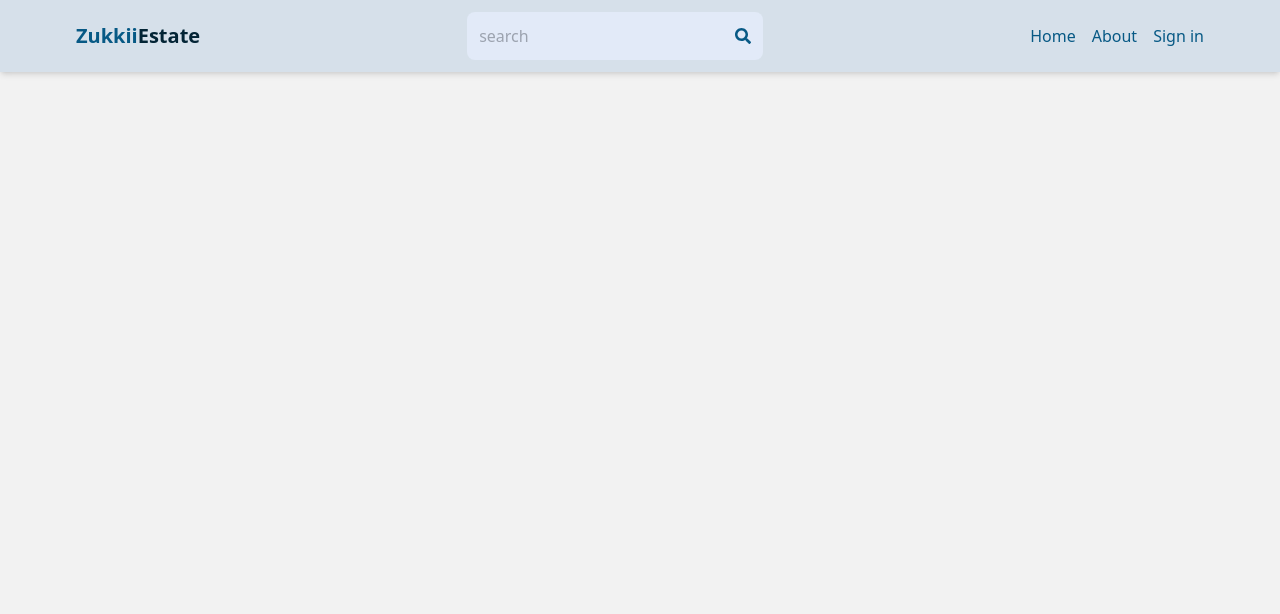
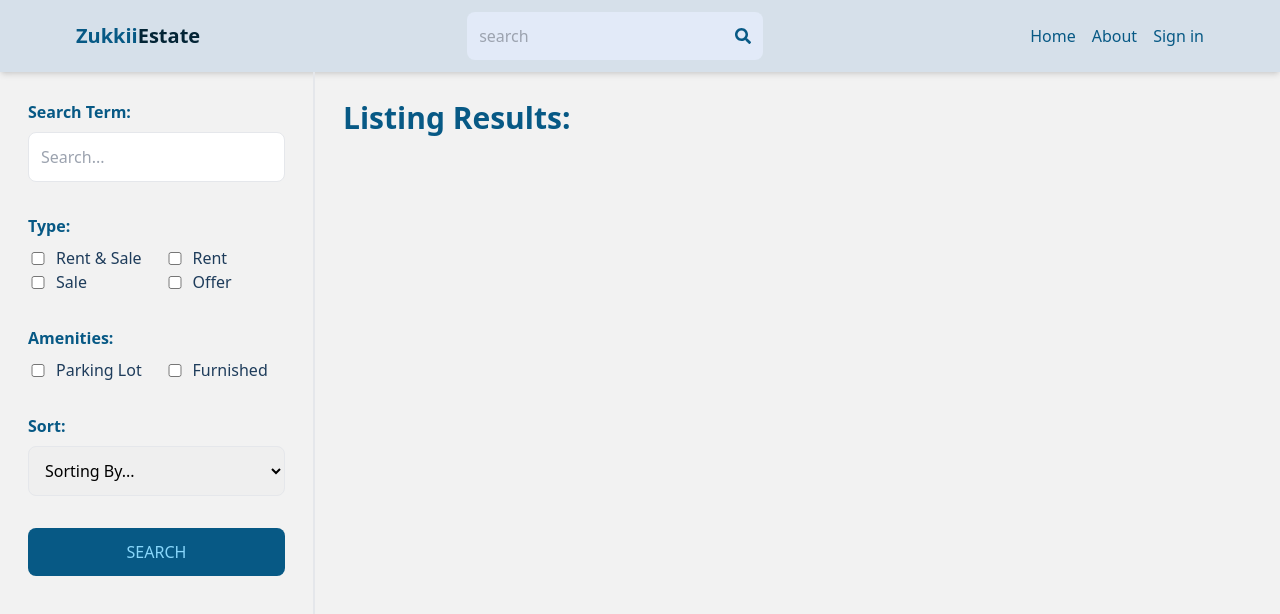
Before and after one commit to KaiIemsawat/mern-redux-realestate, a React (Vite) app in the folder recreate-project/client/: page /search in a window 1280 px wide. Shown: the top 614 px of the page. Built offline with nearby package versions, Linux system fonts and the light colour scheme; no server answers.

Commit message:
Search UI (baes layout)

```diff
--- a/recreate-project/client/src/App.jsx
+++ b/recreate-project/client/src/App.jsx
@@ -11,6 +11,7 @@ import PrivateRoute from "./components/PrivateRoute";
 import CreateListing from "./pages/CreateListing";
 import UpdateListing from "./pages/UpdateListing";
 import Listing from "./pages/Listing";
+import Search from "./pages/Search";
 
 const App = () => {
     return (
@@ -22,6 +23,7 @@ const App = () => {
                 <Route path="/sign-in" element={<Signin />} />
                 <Route path="/sign-up" element={<SignUp />} />
                 <Route path="/about" element={<About />} />
+                <Route path="/search" element={<Search />} />
                 <Route path="/listing/:listingId" element={<Listing />} />
                 <Route element={<PrivateRoute />}>
                     <Route path="/profile" element={<Profile />} />
--- /dev/null
+++ b/recreate-project/client/src/pages/Search.jsx
@@ -0,0 +1,126 @@
+const Search = () => {
+    return (
+        <div className="flex flex-col md:flex-row">
+            {/* Left section */}
+            <div className="p-7 border-b-2 md:border-b-0 md:border-r-2 md:min-h-screen">
+                <form className="flex flex-col gap-8">
+                    <div className="flex flex-col gap-2">
+                        <label className="whitespace-nowrap font-semibold text-primary-500">
+                            Search Term:
+                        </label>
+                        <input
+                            className="border rounded-lg p-3 w-full"
+                            type="text"
+                            id="searchTerm"
+                            placeholder="Search..."
+                        />
+                    </div>
+
+                    {/* Types */}
+                    <div className="flex flex-col gap-2">
+                        <label className=" font-semibold text-primary-500">
+                            Type:
+                        </label>
+                        <div className="grid grid-cols-3 md:grid-cols-2 gap-x-4">
+                            <div className="flex gap-2 items-center">
+                                <input
+                                    className="w-5"
+                                    type="checkbox"
+                                    id="all"
+                                />
+                                <span className="text-secondary-700">
+                                    Rent & Sale
+                                </span>
+                            </div>
+                            <div className="flex gap-2 items-center">
+                                <input
+                                    className="w-5"
+                                    type="checkbox"
+                                    id="rent"
+                                />
+                                <span className="text-secondary-700">Rent</span>
+                            </div>
+                            <div className="flex gap-2 items-center">
+                                <input
+                                    className="w-5"
+                                    type="checkbox"
+                                    id="sale"
+                                />
+                                <span className="text-secondary-700">Sale</span>
+                            </div>
+                            <div className="flex gap-2 items-center">
+                                <input
+                                    className="w-5"
+                                    type="checkbox"
+                                    id="offer"
+                                />
+                                <span className="text-secondary-700">
+                                    Offer
+                                </span>
+                            </div>
+                        </div>
+                    </div>
+
+                    {/* Amenities */}
+                    <div className="flex flex-col gap-2">
+                        <label className=" font-semibold text-primary-500">
+                            Amenities:
+                        </label>
+                        <div className="grid grid-cols-2 gap-x-4">
+                            <div className="flex gap-2 items-center">
+                                <input
+                                    className="w-5"
+                                    type="checkbox"
+                                    id="parking"
+                                />
+                                <span className="text-secondary-700">
+                                    Parking Lot
+                                </span>
+                            </div>
+                            <div className="flex gap-2 items-center">
+                                <input
+                                    className="w-5"
+                                    type="checkbox"
+                                    id="furnished"
+                                />
+                                <span className="text-secondary-700">
+                                    Furnished
+                                </span>
+                            </div>
+                        </div>
+                    </div>
+
+                    {/* Sort */}
+                    <div className="flex flex-col gap-2">
+                        <label className=" font-semibold text-primary-500">
+                            Sort:
+                        </label>
+                        <select
+                            className="border rounded-lg p-3 w-full"
+                            id="sort_order"
+                        >
+                            <option value="" disabled selected>
+                                Sorting By...
+                            </option>
+                            <option>Price : High to Low</option>
+                            <option>Price : High to Low</option>
+                            <option>Lastest First</option>
+                            <option>Oldest First</option>
+                        </select>
+                    </div>
+                    <button className="bg-primary-500 text-effect-300 p-3 rounded-lg uppercase hover:bg-effect-300 hover:text-primary-500 duration-200">
+                        Search
+                    </button>
+                </form>
+            </div>
+
+            {/* Right section */}
+            <div className="p-7">
+                <h2 className="text-3xl font-semibold text-primary-500">
+                    Listing Results:
+                </h2>
+            </div>
+        </div>
+    );
+};
+export default Search;
```
